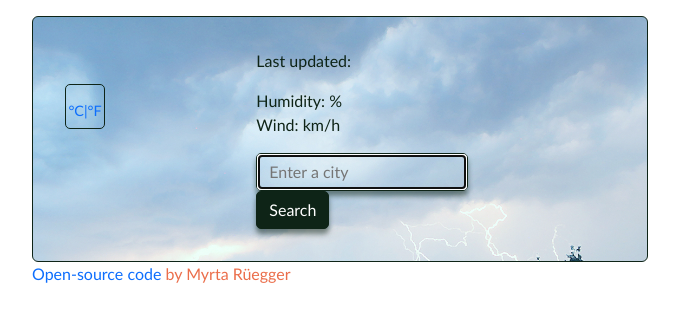
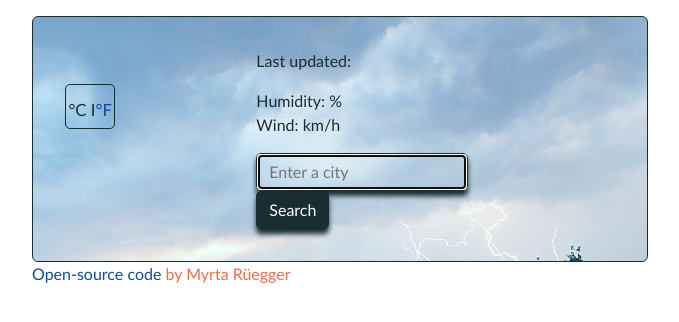
Before and after one commit to Myrtaru/ShecodesWeatherApp, a plain HTML site: page index.html in a window 1280 px wide. Shown: the whole page, without its empty margins (300-979 px from the left). Drawn offline with nearby package versions, Linux system fonts and the light colour scheme; no server answers.

Commit message:
Added unit conversion and some styles updated

```diff
--- a/index.html
+++ b/index.html
@@ -15,11 +15,15 @@
         <div class="card-body">
     <div class="row">
       <div class="col-sm-4">
-        <div class="weatherOverview">
-         <img src="" alt="" id="icon" class="float-left"/>
+        <div class="clearfix weatherOverview">
+         <img src="" alt="" id="icon" class="float-left" />
         <p id="description"></p>
           <span class="dayTemperature"><strong id="dayTemp"></strong>
-              <span class="units"><a href="#" id="linkCelsiusDay">°C|°F</a></span></span>        </div>
+              <span class="units">
+                <a href="#" id="linkCelsiusDay" class="active">°C</a>
+                I<a href="#" id="linkFahrenheitDay">°F</a></span>
+              </span>
+        </div>
       </div>
       <div class="col-sm-6">
       <ul>
--- a/src/index.js
+++ b/src/index.js
@@ -1,7 +1,5 @@
 function formatDate(timestamp) {
   let date = new Date(timestamp);
-  //let h3 = document.querySelector("#date");
-  //h3.innerHTML = formatDate(actualDate);
   let hours = date.getHours();
   if (hours < 10) {
     hours = `0${hours}`;
@@ -22,11 +20,8 @@ function formatDate(timestamp) {
   let day = days[date.getDay()];
   return `${day} ${hours}:${minutes}`;
 }
-
 function showTemperature(response) {
-  document.querySelector("#dayTemp").innerHTML = Math.round(
-    response.data.main.temp
-  );
+  document.querySelector("#dayTemp").innerHTML = Math.round(celsiusTemp);
   document.querySelector("#city").innerHTML = response.data.name;
   document.querySelector("#description").innerHTML =
     response.data.weather[0].description;
@@ -43,6 +38,7 @@ function showTemperature(response) {
       `http://openweathermap.org/img/wn/${response.data.weather[0].icon}@2x.png`
     );
     iconElement.setAttribute("alt", response.data.weather[0].description);
+    celsiusTemp = response.data.main.temp;
 }
 function searchCity(city) {
   let apiKey = "d161f604274c06b1e5ec41b1728c9abc";
@@ -55,7 +51,29 @@ let searchInput = document.querySelector("#search-input").value;
 searchCity(searchInput.value);
 searchCity(searchInput);
 }
-searchCity("Zurich");
+function showFahrenheitTemp(event){
+  event.preventDefault();
+  celsiusLink.classList.remove("active");
+  fahrenheitLink.classList.add("active");
+  document.querySelector("#dayTemp").innerHTML = Math.round((celsiusTemp * 9) / 5 + 32);
+}
+
+function showCelsiusTemp(event) {
+  event.preventDefault();
+  celsiusLink.classList.add("active");
+  fahrenheitLink.classList.remove("active");
+  document.querySelector("#dayTemp").innerHTML = Math.round(celsiusTemp);
+}
+
+let celsiusTemp = null;
 
 let formInput = document.querySelector("#search-form");
 formInput.addEventListener("submit", search);
+
+let fahrenheitLink = document.querySelector("#linkFahrenheitDay");
+fahrenheitLink.addEventListener("click", showFahrenheitTemp);
+
+let celsiusLink = document.querySelector("#linkCelsiusDay");
+celsiusLink.addEventListener("click", showCelsiusTemp);
+
+searchCity("Zurich");
--- a/src/styles.css
+++ b/src/styles.css
@@ -1,5 +1,5 @@
 body{
-  color: rgba(14, 36, 23);
+  color: #192e31;
   font-family: "Gill Sans", "Gill Sans MT", Calibri, "Trebuchet MS", sans-serif;
 }
 h1 {
@@ -20,29 +20,30 @@ ul{
 }
 a {
  text-decoration: none;
+ color:#0f499b;
 }
 input {
   padding: 6px 12px;
-  border: 1px solid rgba(14, 36, 23);
+  border: 1px solid #192e31;
   border-radius: 5px;
-  box-shadow: rgba(14, 36, 23, 0.5) 0px 5px 5px 0;
+  box-shadow: #192e31 0px 5px 5px 0;
 }
 button {
   color: white;
-  background-color: rgba(14, 36, 23);
-  border-color:rgba(14, 36, 23);
+  background-color:#192e31;
+  border-color:#192e31;
   padding: 6px 12px;
-  border: 1px solid rgba(14, 36, 23);
+  border: 1px solid#192e31;
   border-radius: 5px;
-  box-shadow:rgba(14, 36, 23, 0.5) 0px 5px 5px 0;
+  box-shadow:#192e31 0px 5px 5px 0;
 }
 input,
 button:hover {
-  color: rgba(14, 36, 23);
+  color: #192e31;
   background-color: transparent;
 }
 button:hover {
-  border-color: rgba(14, 36, 23);
+  border-color: #192e31;
 }
 .container{
 max-width: 40em;
@@ -52,15 +53,20 @@ margin: 1em auto;
 background-image:url("img/flashkaikowetter.jpg");
 background-size: cover;
 padding: 2em;
-border: 1px solid rgba(14, 36, 23);
+border: 1px solid #192e31;
 border-radius: 6px;
 }
+
 .dayTemperature {
   font-size: 1.5em;
   padding: 0.3em 0.1em;
-  border: 1px solid rgba(14, 36, 23);
+  border: 1px solid#192e31;
   border-radius: 5px;
 }
 .units {
-font-size: 0.6em;
+font-size: 0.7em;
 }
+.active {
+color:#192e31;
+cursor: default;
+}
```
